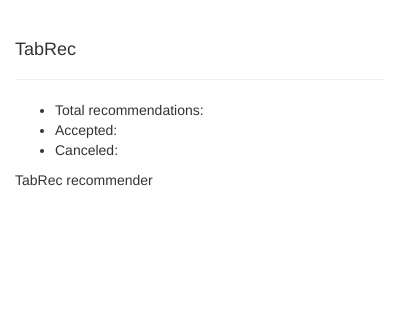
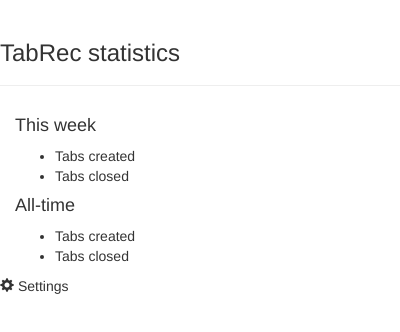
Before and after one commit to martin-svk/tabrec, a browser extension: page popup.html in a window 400 px wide. Drawn offline with nearby package versions, Linux system fonts and the light colour scheme.

Commit message:
Rework popup window.

```diff
--- a/popup.html
+++ b/popup.html
@@ -7,25 +7,37 @@
         <link href="styles/popup.css" rel="stylesheet">
     </head>
     <body>
-        <div class="container">
-            <header>
-                <div class="page-header">
-                    <h4 id="">TabRec</h4>
-                </div>
-            </header>
+        <div id="header" class="page-header">
+            <h3 id="title">TabRec statistics</h3>
+        </div>
 
-            <div id="stats">
+        <div id="container" class="container">
+
+            <h4>This week</h4>
+
+            <div id="weekly-tab-stats">
                 <ul>
-                    <li>Total recommendations:</li>
-                    <li>Accepted:</li>
-                    <li>Canceled:</li>
+                    <li>Tabs created <span class="pull-right" id="w-tabs-created"></span></li>
+                    <li>Tabs closed <span class="pull-right" id="w-tabs-closed"></span></li>
                 </ul>
             </div>
 
-            <footer>
-                <p>TabRec recommender</p>
-            </footer>
+            <h4>All-time</h4>
+
+            <div id="tab-stats">
+                <ul>
+                    <li>Tabs created <span class="pull-right" id="tabs-created"></span></li>
+                    <li>Tabs closed <span class="pull-right" id="tabs-closed"></span></li>
+                </ul>
+            </div>
+
         </div>
+
+        <footer id="settings" role="button">
+            <div id="settings-icon" class="glyphicon glyphicon-cog"></div>
+            <span id="settings-text">Settings</span>
+        </footer>
+
         <script src="bower_components/jquery/dist/jquery.min.js"></script>
         <script src="bower_components/bootstrap/dist/js/bootstrap.min.js"></script>
         <script src="scripts/popup.js"></script>
```
